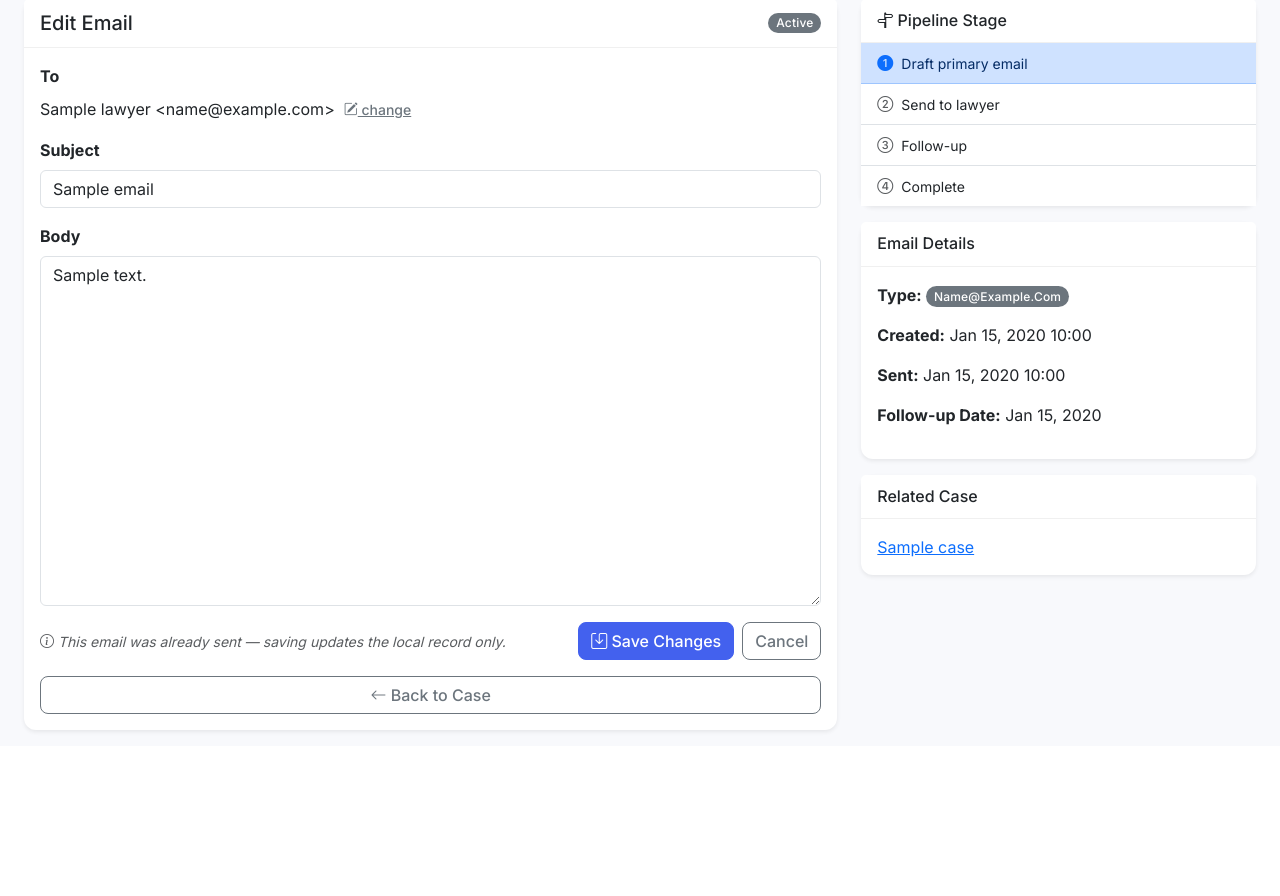
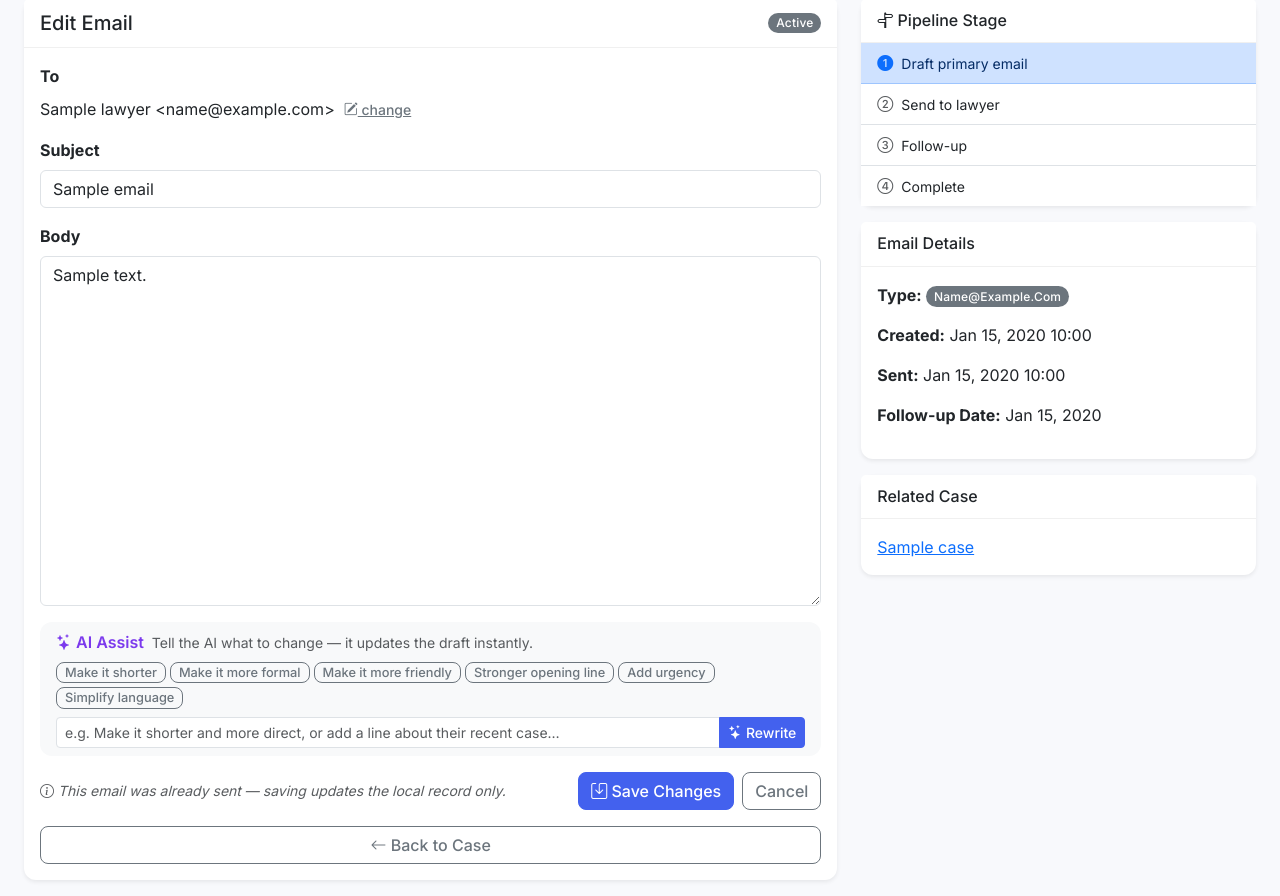
Before and after one commit to dhruvls/SuperLawyer-Reachout, a Flask app: page /outreach/1/edit in a window 1280 px wide. Shown: the part 116-1012 px from the top of the page. Before the commit the page ends 849 px from the top, so only its background shows below. Run offline with Flask 3, Linux system fonts and the light colour scheme; a user stored in the database is signed in; tables that the repository leaves empty hold one stand-in row (values such as "Sample post").

Commit message:
Add AI Assist panel to email editor
- gemma.py: ai_rewrite_email() takes current subject/body + a plain-text
  instruction and returns a rewritten {subject, body} at temperature 0.4
- routes.py: POST /outreach/<id>/ai-assist AJAX endpoint; validates owner,
  calls ai_rewrite_email with current draft content, returns JSON
- edit_email.html: AI Assist card between body textarea and Save button
  - 6 quick-action chips (shorter, more formal, stronger opening, etc.)
  - Free-text instruction input + Rewrite button (Enter key also triggers)
  - Spinner while AI is working; green flash on textarea when done
  - Undo strip appears for 8 seconds so user can revert if needed
  - Works for both primary outreach and interview campaign emails

Co-Authored-By: Claude Sonnet 4.6 <noreply@anthropic.com>

```diff
--- a/app/ai/gemma.py
+++ b/app/ai/gemma.py
@@ -459,6 +459,54 @@ Return ONLY this JSON (no markdown):
     return result
 
 
+def ai_rewrite_email(subject: str, body: str, instruction: str,
+                     lawyer_name: str = '', case_title: str = '') -> dict | None:
+    """
+    Rewrite / improve an email draft based on a user instruction.
+    Returns {subject, body} dict or None on failure.
+    Higher temperature (0.4) for creative rewrites.
+    """
+    context_parts = []
+    if lawyer_name:
+        context_parts.append(f"Recipient: {lawyer_name}")
+    if case_title:
+        context_parts.append(f"Related case: {case_title}")
+    context = "\n".join(context_parts)
+
+    prompt = f"""You are helping draft a professional legal outreach email. Apply the following instruction to improve the email.
+
+Instruction: {instruction}
+
+{context}
+
+Current subject: {subject}
+Current body:
+{body}
+
+Rules:
+- Keep the email professional and appropriate for an Indian legal professional
+- Preserve the core message and intent unless the instruction says otherwise
+- Do NOT add fictional details about cases or people you don't know
+- Return ONLY this JSON (no markdown, no explanation):
+{{"subject": "updated subject line", "body": "updated email body using \\n for newlines"}}"""
+
+    try:
+        client, model = _get_client()
+        if not client:
+            return None
+        response = client.models.generate_content(
+            model=model,
+            contents=prompt,
+            config=types.GenerateContentConfig(temperature=0.4, max_output_tokens=2048),
+        )
+        result = _parse_json(response.text)
+        if isinstance(result, dict) and 'subject' in result and 'body' in result:
+            return result
+    except Exception as e:
+        current_app.logger.error(f"[AI] ai_rewrite_email error: {e}")
+    return None
+
+
 def add_interview_personalization(body: str, lawyer_name: str, firm: str, role: str) -> str | None:
     """
     Ask AI to insert exactly ONE personalization sentence into the Step 1 interview invite,
--- a/app/outreach/routes.py
+++ b/app/outreach/routes.py
@@ -229,6 +229,39 @@ def generate_interview_step(lawyer_id, step):
     return redirect(url_for('outreach.edit_email', email_id=outreach.id))
 
 
+@outreach_bp.route('/outreach/<int:email_id>/ai-assist', methods=['POST'])
+@login_required
+def ai_assist(email_id):
+    """AJAX: rewrite the email draft based on a plain-text instruction."""
+    from app.ai.gemma import ai_rewrite_email
+    email = db.get_or_404(OutreachEmail, email_id)
+    if email.user_id != current_user.id:
+        return jsonify({'error': 'Unauthorized'}), 403
+
+    data = request.get_json(silent=True) or {}
+    instruction = (data.get('instruction') or '').strip()
+    subject = (data.get('subject') or email.subject).strip()
+    body = (data.get('body') or email.body).strip()
+
+    if not instruction:
+        return jsonify({'error': 'No instruction provided'}), 400
+
+    lawyer_name = email.lawyer.name if email.lawyer else ''
+    case_title = email.case.title if email.case else ''
+
+    result = ai_rewrite_email(
+        subject=subject,
+        body=body,
+        instruction=instruction,
+        lawyer_name=lawyer_name,
+        case_title=case_title,
+    )
+    if not result:
+        return jsonify({'error': 'AI unavailable — please try again'}), 503
+
+    return jsonify(result)
+
+
 @outreach_bp.route('/outreach/<int:email_id>/delete', methods=['POST'])
 @login_required
 def delete_email(email_id):
--- a/app/templates/edit_email.html
+++ b/app/templates/edit_email.html
@@ -71,6 +71,35 @@
                         <label for="body" class="form-label fw-bold">Body</label>
                         <textarea class="form-control" id="body" name="body" rows="14">{{ email.body }}</textarea>
                     </div>
+                    <!-- ── AI Assist Panel ── -->
+                    <div class="card bg-light border-0 mb-3" id="ai-assist-panel">
+                        <div class="card-body py-2 px-3">
+                            <div class="d-flex align-items-center gap-2 mb-2">
+                                <span class="fw-semibold text-purple" style="color:#7c3aed;">
+                                    <i class="bi bi-stars"></i> AI Assist
+                                </span>
+                                <small class="text-muted">Tell the AI what to change — it updates the draft instantly.</small>
+                            </div>
+                            <!-- Quick-action chips -->
+                            <div class="d-flex flex-wrap gap-1 mb-2" id="ai-chips">
+                                <button type="button" class="btn btn-sm btn-outline-secondary ai-chip py-0 px-2" style="font-size:.8rem;">Make it shorter</button>
+                                <button type="button" class="btn btn-sm btn-outline-secondary ai-chip py-0 px-2" style="font-size:.8rem;">Make it more formal</button>
+                                <button type="button" class="btn btn-sm btn-outline-secondary ai-chip py-0 px-2" style="font-size:.8rem;">Make it more friendly</button>
+                                <button type="button" class="btn btn-sm btn-outline-secondary ai-chip py-0 px-2" style="font-size:.8rem;">Stronger opening line</button>
+                                <button type="button" class="btn btn-sm btn-outline-secondary ai-chip py-0 px-2" style="font-size:.8rem;">Add urgency</button>
+                                <button type="button" class="btn btn-sm btn-outline-secondary ai-chip py-0 px-2" style="font-size:.8rem;">Simplify language</button>
+                            </div>
+                            <div class="input-group input-group-sm">
+                                <input type="text" class="form-control" id="ai-instruction"
+                                       placeholder="e.g. Make it shorter and more direct, or add a line about their recent case…">
+                                <button class="btn btn-primary" type="button" id="ai-rewrite-btn">
+                                    <i class="bi bi-stars"></i> Rewrite
+                                </button>
+                            </div>
+                            <div id="ai-error" class="text-danger small mt-1 d-none"></div>
+                        </div>
+                    </div>
+
                     <div class="d-flex align-items-center gap-2 flex-wrap">
                         {% if email.status != 'draft' %}
                         <small class="text-muted fst-italic">
@@ -293,3 +322,92 @@
     </div>
 </div>
 {% endblock %}
+
+{% block scripts %}
+<script>
+(function () {
+    const btn = document.getElementById('ai-rewrite-btn');
+    const input = document.getElementById('ai-instruction');
+    const errDiv = document.getElementById('ai-error');
+    const subjectEl = document.getElementById('subject');
+    const bodyEl = document.getElementById('body');
+    const emailId = {{ email.id }};
+
+    // Quick-action chips fill the instruction field
+    document.querySelectorAll('.ai-chip').forEach(chip => {
+        chip.addEventListener('click', () => {
+            input.value = chip.textContent.trim();
+            input.focus();
+        });
+    });
+
+    // Allow Enter key in instruction box
+    input.addEventListener('keydown', e => {
+        if (e.key === 'Enter') { e.preventDefault(); btn.click(); }
+    });
+
+    btn.addEventListener('click', async () => {
+        const instruction = input.value.trim();
+        if (!instruction) { input.focus(); return; }
+
+        btn.disabled = true;
+        btn.innerHTML = '<span class="spinner-border spinner-border-sm me-1"></span> Rewriting…';
+        errDiv.classList.add('d-none');
+
+        try {
+            const resp = await fetch(`/outreach/${emailId}/ai-assist`, {
+                method: 'POST',
+                headers: { 'Content-Type': 'application/json' },
+                body: JSON.stringify({
+                    instruction,
+                    subject: subjectEl.value,
+                    body: bodyEl.value,
+                }),
+            });
+            const data = await resp.json();
+            if (!resp.ok) {
+                errDiv.textContent = data.error || 'AI error — try again.';
+                errDiv.classList.remove('d-none');
+            } else {
+                const prevSubject = subjectEl.value;
+                const prevBody = bodyEl.value;
+                subjectEl.value = data.subject;
+                bodyEl.value = data.body;
+                input.value = '';
+
+                // Flash green border on textarea to show it changed
+                bodyEl.style.borderColor = '#198754';
+                setTimeout(() => { bodyEl.style.borderColor = ''; }, 1200);
+
+                showUndo(prevSubject, prevBody);
+            }
+        } catch (e) {
+            errDiv.textContent = 'Network error — please try again.';
+            errDiv.classList.remove('d-none');
+        } finally {
+            btn.disabled = false;
+            btn.innerHTML = '<i class="bi bi-stars"></i> Rewrite';
+        }
+    });
+
+    function showUndo(prevSubject, prevBody) {
+        let strip = document.getElementById('ai-undo-strip');
+        if (!strip) {
+            strip = document.createElement('div');
+            strip.id = 'ai-undo-strip';
+            strip.className = 'alert alert-success d-flex align-items-center gap-2 py-1 px-2 mt-1 mb-0';
+            strip.style.fontSize = '.85rem';
+            document.getElementById('ai-assist-panel').after(strip);
+        }
+        strip.innerHTML = `<i class="bi bi-check-circle-fill"></i> AI updated the draft.
+            <button type="button" class="btn btn-sm btn-link p-0 ms-auto text-success fw-bold" id="ai-undo-btn">Undo</button>`;
+        document.getElementById('ai-undo-btn').addEventListener('click', () => {
+            subjectEl.value = prevSubject;
+            bodyEl.value = prevBody;
+            strip.remove();
+        });
+        setTimeout(() => { if (strip.parentNode) strip.remove(); }, 8000);
+    }
+})();
+</script>
+{% endblock %}
```
